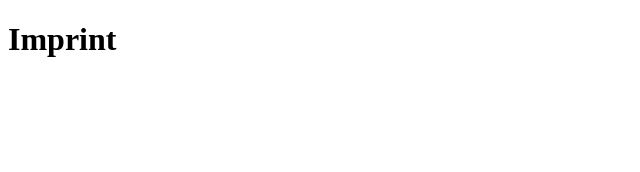
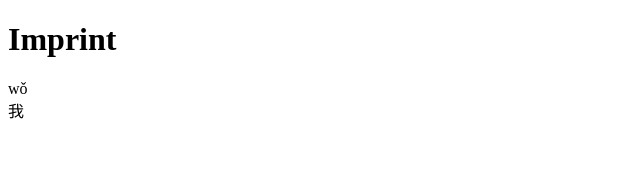
Before and after one commit to carlbennettnz/imprint, a Preact app: page / in a window 1280 px wide. Shown: the top 172 px of the page, without its empty margins (0-640 px from the left). Built offline with nearby package versions, Linux system fonts and the light colour scheme.

Commit message:
Show a character on the page

```diff
--- a/src/components/App.tsx
+++ b/src/components/App.tsx
@@ -2,6 +2,15 @@ import { h, Component } from 'preact'
 
 export class App extends Component {
   render() {
-    return <h1>Imprint</h1>
+    return (
+      <div>
+        <h1>Imprint</h1>
+
+        <div data-test-card>
+          <div data-test-pinyin>wǒ</div>
+          <div data-test-characters>我</div>
+        </div>
+      </div>
+    )
   }
 }
```
Also changed, not shown: 1 other file (tests, documents, lock files or other folders).
